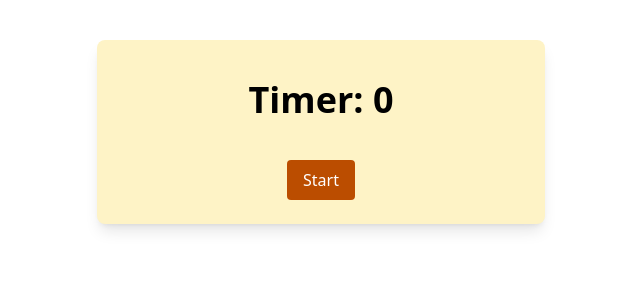
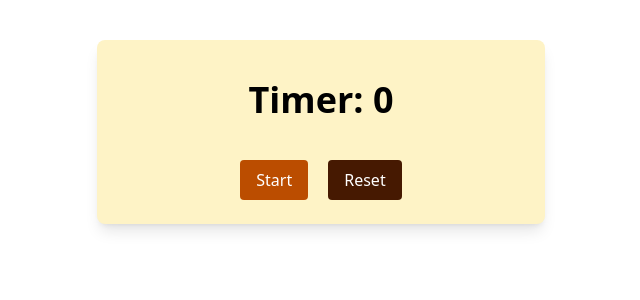
Before and after one commit to Maz-hub/react-mini-projects, a React (Vite) app in the folder simple-timer/: page / in a window 1280 px wide. Shown: the top 300 px of the page, without its empty margins (319-959 px from the left). Built offline with nearby package versions, Linux system fonts and the light colour scheme.

Commit message:
feat(timer): add reset functionality to timer

```diff
--- a/simple-timer/src/App.jsx
+++ b/simple-timer/src/App.jsx
@@ -21,15 +21,31 @@ function App() {
     setIsRunning(!isRunning);
   };
 
+  // Reset Timer
+  const resetTimer = () => {
+    clearInterval(timerRef.current); // stop the timer
+    setIsRunning(false);
+    setTime(0);
+    timerRef.current = null; // reset
+  };
+
   return (
     <div className="max-w-md mx-auto mt-10 p-6 bg-amber-100 rounded-lg shadow-lg text-center">
       <h2 className="text-4xl font-semibold mt-4"> Timer: {time}</h2>
       {/* Start & Pause button */}
       <button
         onClick={toggleTimer}
-        className="mt-10 bg-amber-700 text-white px-4 py-2 rounded cursor-pointer hover:bg-amber-600"
+        className="mt-10 bg-amber-700 text-white px-4 py-2 mr-5 rounded cursor-pointer hover:bg-amber-600"
       >
         {isRunning ? "Pause" : "Start"}
+      </button>
+
+      {/* Reset button */}
+      <button
+        onClick={resetTimer}
+        className="mt-10 bg-amber-950 text-white px-4 py-2 rounded cursor-pointer hover:bg-amber-900"
+      >
+        Reset
       </button>
     </div>
   );
```
